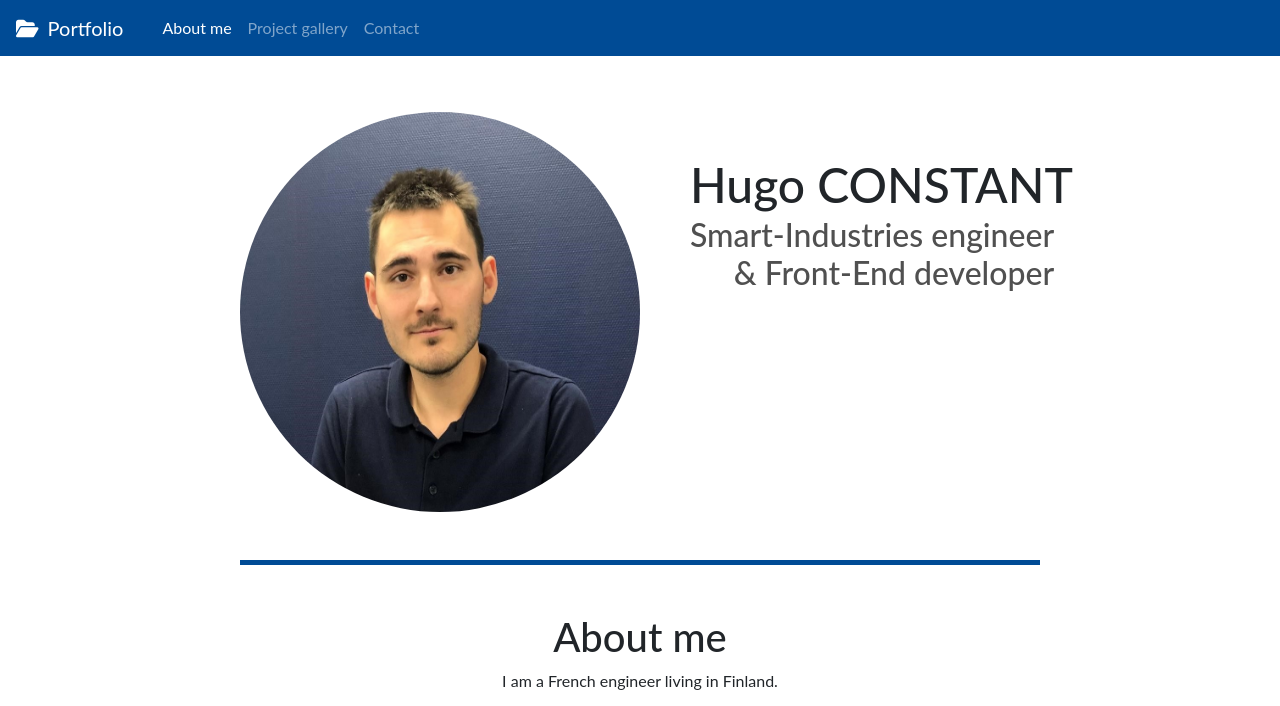
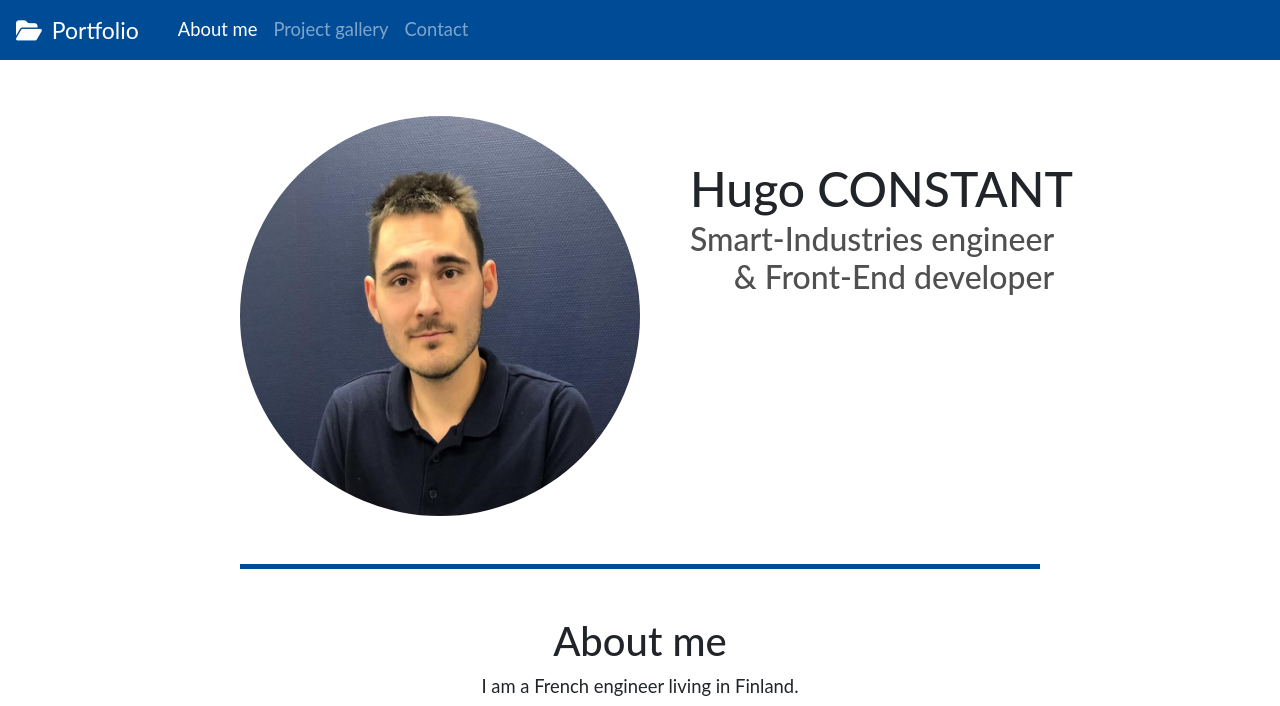
Before and after one commit to Hugolainen/Portfolio, a website: page index.html in a window 1280 px wide. Shown: the top 706 px of the page. Drawn offline with nearby package versions, Linux system fonts and the light colour scheme.

Commit message:
Updated the base-font-size

```diff
--- a/scss/_variable_overrides.scss
+++ b/scss/_variable_overrides.scss
@@ -12,6 +12,7 @@ $light:         rgb(103,103,103);
 
 $h1-font-size: 3rem;
 $h2-font-size: 2.5rem;
+$font-size-base: 1.15rem;
 
 
 $container-max-widths: (
```
Also changed, not shown: css/style.css, 1 other file.
